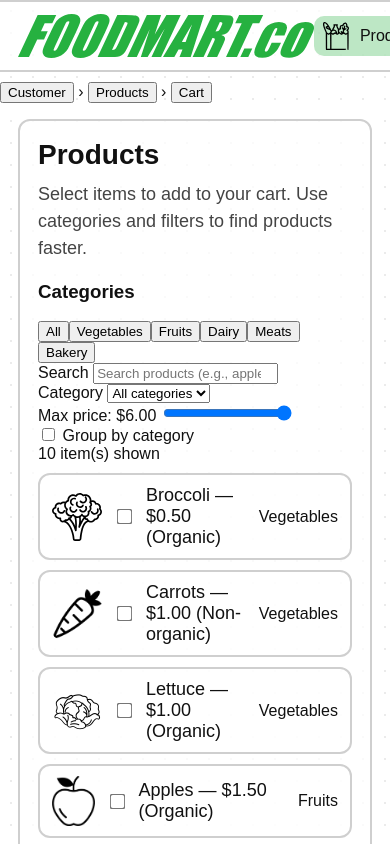
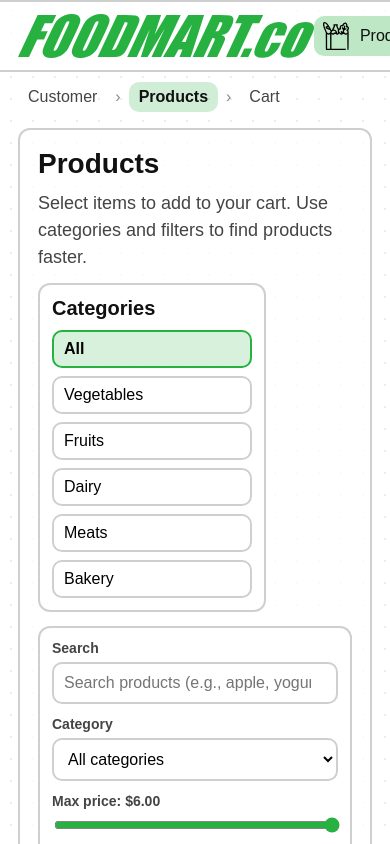
Before and after one commit to SEG3125-2026/seg3125-lab3-Group13, a plain HTML site: page index.html in a window 390 px wide. Both pictures are taken after a click on the button "View Products & Filters". Shown: the top 844 px of the page. Drawn offline with Linux system fonts and the light colour scheme.

Commit message:
updated css file

```diff
--- a/styles/style.css
+++ b/styles/style.css
@@ -224,3 +224,181 @@ input[type="radio"]:checked::before {
   .lab-hero p{ font-size: 18px; }
   .tab-text{ display: inline; }
 }
+
+
+.breadcrumbs{
+  margin: 0 18px 10px 18px;
+  display: flex;
+  align-items: center;
+  gap: 8px;
+}
+
+.crumb{
+  border: none;
+  background: transparent;
+  cursor: pointer;
+  padding: 6px 10px;
+  border-radius: 10px;
+  color: var(--muted);
+  font-size: 16px;
+  transition: 0.15s ease;
+}
+
+.crumb:hover{
+  background: rgba(0,0,0,0.05);
+}
+
+.crumb.active{
+  background: color-mix(in srgb, var(--green), transparent 78%);
+  color: var(--text);
+  font-weight: 800;
+}
+
+.crumb-sep{
+  color: #888;
+}
+
+.products-layout{
+  display: flex;
+  gap: 14px;
+  align-items: flex-start;
+}
+
+.side-panel{
+  width: 220px;
+  min-width: 200px;
+  border: 2px solid var(--line);
+  background: rgba(255,255,255,0.65);
+  padding: 12px;
+  border-radius: 12px;
+}
+
+.side-panel h3{
+  margin: 0 0 10px 0;
+  font-size: 20px;
+}
+
+.category-menu{
+  display: flex;
+  flex-direction: column;
+  gap: 8px;
+}
+
+.category-btn{
+  border: 2px solid var(--line);
+  background: rgba(255,255,255,0.75);
+  padding: 8px 10px;
+  border-radius: 10px;
+  cursor: pointer;
+  text-align: left;
+  font-size: 16px;
+  transition: 0.15s ease;
+}
+
+.category-btn:hover{
+  background: rgba(0,0,0,0.04);
+}
+
+.category-btn.active{
+  border-color: var(--green);
+  background: color-mix(in srgb, var(--green), transparent 82%);
+  font-weight: 800;
+}
+
+.products-main{
+  flex: 1;
+  min-width: 0;
+}
+
+.filters{
+  border: 2px solid var(--line);
+  background: rgba(255,255,255,0.65);
+  padding: 12px;
+  border-radius: 12px;
+  display: grid;
+  grid-template-columns: 1.4fr 1fr 1fr 0.9fr;
+  gap: 12px;
+}
+
+.filter-item label{
+  display: block;
+  margin: 0 0 6px 0;
+  font-size: 14px;
+  color: var(--muted);
+  font-weight: 800;
+}
+
+.filter-item input[type="search"],
+.filter-item select{
+  width: 100%;
+  box-sizing: border-box;
+  padding: 10px 10px;
+  font-size: 16px;
+  border: 2px solid var(--line);
+  border-radius: 10px;
+  background: rgba(255,255,255,0.92);
+}
+
+.filter-slider input[type="range"]{
+  width: 100%;
+  accent-color: var(--green);
+}
+
+.toggle-row{
+  display: flex;
+  gap: 10px;
+  align-items: center;
+  font-size: 16px;
+  color: var(--text);
+}
+
+.toggle-row input[type="checkbox"]{
+  transform: scale(1.2);
+  accent-color: var(--green);
+}
+
+.results{
+  margin-top: 8px;
+  font-size: 14px;
+  color: var(--muted);
+}
+
+/* Headings when grouping by category */
+.category-heading{
+  margin: 18px 0 8px 0;
+  font-size: 22px;
+}
+
+/* Category badge on each product row */
+.product-row label{
+  flex: 1;
+}
+
+.badge{
+  font-size: 13px;
+  border: 1px solid var(--line);
+  padding: 4px 10px;
+  border-radius: 999px;
+  background: rgba(255,255,255,0.7);
+  color: #222;
+  white-space: nowrap;
+}
+
+/* Responsive */
+@media (max-width: 920px){
+  .products-layout{
+    flex-direction: column;
+  }
+  .side-panel{
+    width: auto;
+  }
+  .filters{
+    grid-template-columns: 1fr 1fr;
+  }
+}
+
+@media (max-width: 560px){
+  .filters{
+    grid-template-columns: 1fr;
+  }
+}
```
